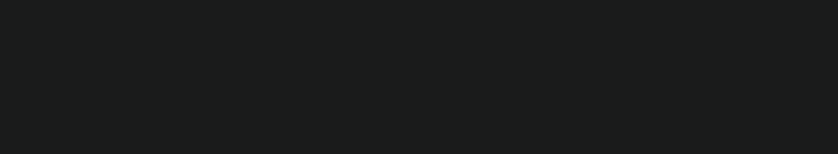
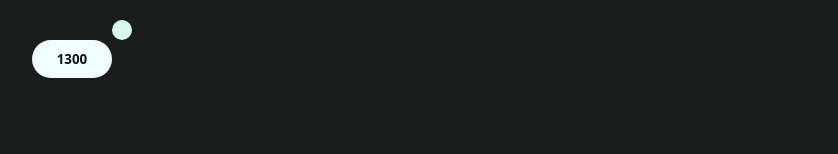
Before and after one commit to matiasecharri/4ll_way, a React (Vite) app: page / in a window 1280 px wide. Shown: the top 154 px of the page, without its empty margins (8-846 px from the left). Built offline with nearby package versions, Linux system fonts and the light colour scheme.

Commit message:
build: count

```diff
--- a/src/App.jsx
+++ b/src/App.jsx
@@ -1,4 +1,5 @@
 import TwitterFollowCard from "./components/TwitterFollowCard";
+import Counter from "./components/Counter";
 
 const App = () => {
   const addAt = formatedName => `@${formatedName}`;
@@ -12,6 +13,9 @@
   };
 
   return (
+    <>
+      <Counter></Counter>
+
       <section className="App">
         <TwitterFollowCard
           randomElement={circle}
@@ -44,6 +48,7 @@
           name={"Gabriel García"}
         />
       </section>
+    </>
   );
 };
 
--- /dev/null
+++ b/src/components/Counter.css
@@ -0,0 +1,77 @@
+.button-container {
+  position: absolute;
+  top: 40px;
+  left: 40px;
+}
+.button-container__button {
+  width: 80px;
+  margin-bottom: 20px;
+  background-color: azure;
+  color: rgb(19, 19, 19);
+  border-radius: 40px;
+  -webkit-border-radius: 40px;
+  -moz-border-radius: 40px;
+  -ms-border-radius: 40px;
+  -o-border-radius: 40px;
+  padding: 10px 8px;
+  position: relative;
+  transition: 0.3s;
+  -webkit-transition: 0.3s;
+  -moz-transition: 0.3s;
+  -ms-transition: 0.3s;
+  -o-transition: 0.3s;
+  cursor: pointer;
+  font-family: system-ui, -apple-system, BlinkMacSystemFont, "Segoe UI", Roboto,
+    Oxygen, Ubuntu, Cantarell, "Open Sans", "Helvetica Neue", sans-serif;
+  font-weight: 700;
+  border: none;
+}
+
+.button-container__button:hover {
+  background-color: antiquewhite;
+  transition: 0.3s;
+  -webkit-transition: 0.3s;
+  -moz-transition: 0.3s;
+  -ms-transition: 0.3s;
+  -o-transition: 0.3s;
+}
+
+.button-container__button::after {
+  position: absolute;
+  content: "";
+  width: 20px;
+  height: 20px;
+  right: -20px;
+  top: -20px;
+  background-color: rgb(216, 249, 238);
+  transition: 0.3s;
+  -webkit-transition: 0.3s;
+  -moz-transition: 0.3s;
+  -ms-transition: 0.3s;
+  -o-transition: 0.3s;
+  border-radius: 50%;
+  -webkit-border-radius: 50%;
+  -moz-border-radius: 50%;
+  -ms-border-radius: 50%;
+  -o-border-radius: 50%;
+}
+
+.button-container__button:hover::after {
+  position: absolute;
+  content: "";
+  width: 20px;
+  height: 20px;
+  right: 0;
+  top: 0;
+  transform: translateX(10px);
+  background-color: rgb(216, 249, 238);
+  -webkit-transform: translateX(10px);
+  -moz-transform: translateX(10px);
+  -ms-transform: translateX(10px);
+  -o-transform: translateX(10px);
+  transition: 0.3s;
+  -webkit-transition: 0.3s;
+  -moz-transition: 0.3s;
+  -ms-transition: 0.3s;
+  -o-transition: 0.3s;
+}
--- /dev/null
+++ b/src/components/Counter.jsx
@@ -0,0 +1,38 @@
+import "/src/components/Counter.css";
+import { useState, useEffect } from "react";
+
+const Counter = () => {
+  const [counterState, setCounterState] = useState(0);
+
+  useEffect(() => {
+    console.log(`The counter has updated his value: ${counterState}`);
+  }, [counterState]); /*⛓️Vinculated to counter state⛓️ */
+
+  const incrementCounter = () => {
+    setCounterState(counterState => counterState + 1);
+  };
+  const decrementCounter = () => {
+    if (counterState === 0) return;
+    setCounterState(counterState => counterState - 1);
+  };
+
+  useEffect(() => {
+    setInterval(() => {
+      setCounterState(counterState => counterState + 100);
+    }, Math.ceil(Math.random()*800));
+  }, []);
+
+  return (
+    <div className="button-container">
+      <button
+        onClick={incrementCounter}
+        onMouseEnter={decrementCounter}
+        className="button-container__button"
+      >
+        {counterState}
+      </button>
+    </div>
+  );
+};
+
+export default Counter;
```
Lines whose indentation alone changed are shown as unchanged.
